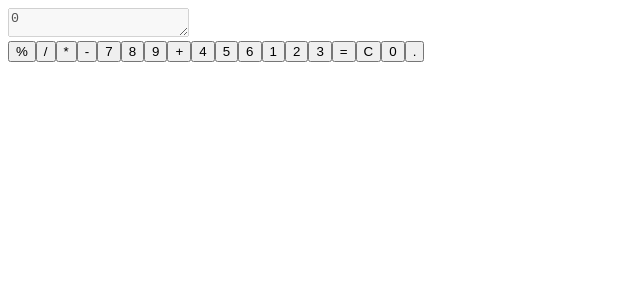
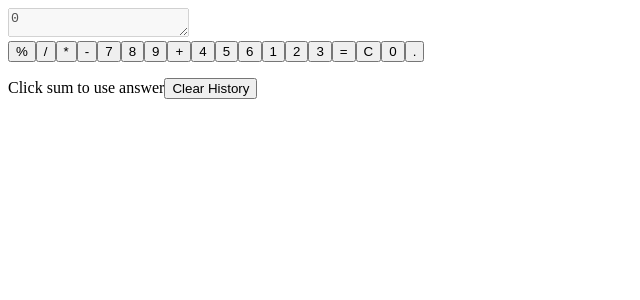
Before and after one commit to CrisHigham/react-calculator, a React (Vite) app: page / in a window 1280 px wide. Shown: the top 300 px of the page, without its empty margins (0-640 px from the left). Built offline with nearby package versions, Linux system fonts and the light colour scheme.

Commit message:
Feature: History using a portal
History display using portal
Dipatch history to use answer

```diff
--- a/index.html
+++ b/index.html
@@ -10,5 +10,10 @@
   <body>
     <div id="root"></div>
     <script type="module" src="/src/main.jsx"></script>
+    <div class="container max-w-xs mx-auto font-mono">
+      <div id="historyText" class="text-slate-50 m-4 text-center">
+
+      </div>
+    </div>
   </body>
 </html>
--- a/src/App.jsx
+++ b/src/App.jsx
@@ -1,10 +1,13 @@
+import { createPortal } from 'react-dom';
 import Display from "./Display.jsx";
 import Keypad from "./Keypad.jsx";
+import HistoryContent from "./HistoryContent.jsx"
 import {DisplayProvider} from "./CalculatorProvider.jsx";
 
 function App() {
+    const historyElement = document.getElementById('historyText');
 
-  return (
+    return (
     <>
         <DisplayProvider>
             <div className="container max-w-xs mx-auto font-mono">
@@ -15,6 +18,10 @@ function App() {
                     </div>
                 </div>
             </div>
+            {createPortal(
+                <HistoryContent />,
+                historyElement
+            )}
         </DisplayProvider>
     </>
   )
--- a/src/CalculatorProvider.jsx
+++ b/src/CalculatorProvider.jsx
@@ -16,7 +16,7 @@ export function DisplayProvider({ children }) {
                     "clear": ['Escape']};
 
         var keyStroke = event.key;
-        console.log(keyStroke);
+        //console.log(keyStroke);
         for (const [key, value] of Object.entries(keys)){
             if(value.includes(keyStroke)){
                 dispatch({
@@ -60,6 +60,9 @@ function buttonReducer(state, action) {
         case 'do nothing': {
             return {...state};
         }
+        case 'history': {
+            return {...state, history: []};
+        }
         case 'number': {
             if(state.evaluationString == '0' || state.evaluationString == 'Infinity'){
                 return {...state, display: action.value, evaluationString: action.value};
--- /dev/null
+++ b/src/HistoryContent.jsx
@@ -0,0 +1,37 @@
+import {useContext} from "react";
+import {StateContext, StateDispatchContext} from "./CalculatorProvider.jsx";
+
+function HistoryContent() {
+    const state = useContext(StateContext);
+    const dispatch = useContext(StateDispatchContext);
+    const historyText = [...state.history];
+
+    function handleClick(answer){
+        dispatch({
+            type: "number",
+            value: answer,
+        });
+    }
+    function clearHistory(){
+        dispatch({
+            type: "history",
+            value: "0",
+        })
+    }
+  return (
+    <>
+        <p>
+            Click sum to use answer
+            <button className="bg-slate-600 p-1 rounded hover:bg-slate-400 m-1 hover:text-black"
+                onClick={()=>clearHistory()}>Clear History</button>
+        </p>
+        {
+            historyText.reverse().map((value, index) => (
+            <p className="hover:bg-amber-500 p-1 rounded hover:text-black hover:opacity-100" style={{ opacity: 1 - index * 0.1 }}
+               onClick={()=>handleClick(value.split('=')[1])}>{value}</p>
+        ))}
+    </>
+  )
+}
+
+export default HistoryContent;
```
Also changed, not shown: 1 other file (tests, documents, lock files or other folders).
